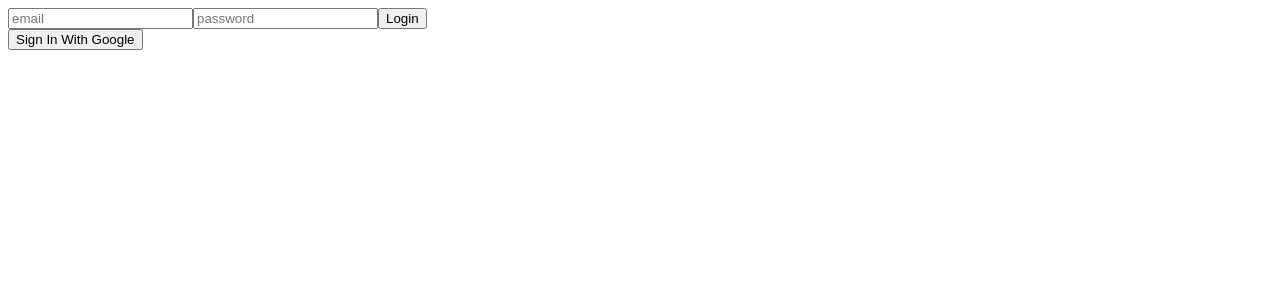
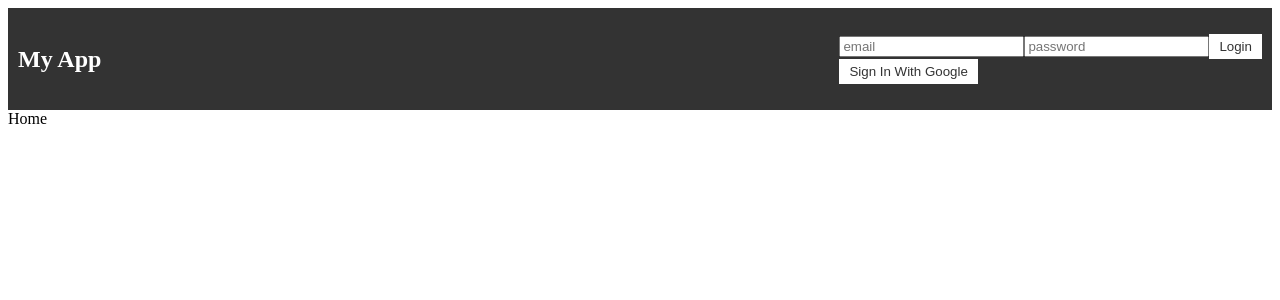
Before and after one commit to timdean27/B-T-Exercise, a React (Create React App) app in the folder bt_exercise/: page / in a window 1280 px wide. Before the commit this address led to /FireBaseLogin. Shown: the top 300 px of the page. Built offline with nearby package versions, Linux system fonts and the light colour scheme.

Commit message:
added Header

```diff
--- a/bt_exercise/src/App.js
+++ b/bt_exercise/src/App.js
@@ -2,15 +2,10 @@ import React, { useContext } from "react";
 import { BrowserRouter, Routes, Route, Navigate } from "react-router-dom";
 import Home from "./Home";
 import FireBaseLogin from "./Authentication/FireBaseLogin";
-import FireBaseCreateUser from "./Authentication/FireBaseCreateUser";
 import { AuthContext } from "./Authentication/Context/AuthContext";
 
 function App() {
   const { currentUser } = useContext(AuthContext);
-
-  const RequireAuth = ({ children }) => {
-    return currentUser ? children : <Navigate to="/FireBaseLogin" />;
-  };
 
   return (
     <BrowserRouter>
@@ -19,7 +14,7 @@ function App() {
         <Route path="/FireBaseLogin" element={<FireBaseLogin currentUser={currentUser} />} />
 
         {/* Default route with nested route */}
-        <Route path="/" element={<RequireAuth><Home currentUser={currentUser} /></RequireAuth>} />
+        <Route path="/" element={<Home currentUser={currentUser} />} />
       </Routes>
     </BrowserRouter>
   );
--- /dev/null
+++ b/bt_exercise/src/Components/Header.js
@@ -0,0 +1,21 @@
+import React from 'react';
+import FireBaseLogin from '../Authentication/FireBaseLogin';
+import '../Styles/Header.css'; // Import the CSS file for styling
+
+const Header = ({ currentUser }) => {
+  return (
+    <header className="header-container">
+      <h1 className="header-title">My App</h1>
+      <nav className="header-nav">
+        <ul>
+          <li>
+            {/* Render the FireBaseLogin component with the currentUser prop */}
+            <FireBaseLogin currentUser={currentUser} />
+          </li>
+        </ul>
+      </nav>
+    </header>
+  );
+};
+
+export default Header;
--- a/bt_exercise/src/Home.js
+++ b/bt_exercise/src/Home.js
@@ -1,17 +1,13 @@
-import React from 'react'
+import React from 'react';
+import Header from './Components/Header';
 
-import FireBaseLogin from './Authentication/FireBaseLogin'
-
-
-
-const Home = ({currentUser}) => {
+const Home = ({ currentUser }) => {
   return (
     <div>
+      <Header currentUser={currentUser} />
+      Home
+    </div>
+  );
+};
 
-      <FireBaseLogin currentUser={currentUser}/>
-        Home
-      </div>
-  )
-}
-
-export default Home
+export default Home;
--- /dev/null
+++ b/bt_exercise/src/Styles/Header.css
@@ -0,0 +1,32 @@
+/* Header.css */
+
+.header-container {
+    background-color: #333;
+    color: #fff;
+    padding: 10px;
+    display: flex;
+    align-items: center;
+  }
+
+  .header-title {
+    flex: 1;
+    font-size: 24px;
+  }
+
+  .header-nav ul {
+    list-style: none;
+    display: flex;
+    gap: 10px;
+  }
+
+  .header-nav li {
+    cursor: pointer;
+  }
+
+  .header-nav button {
+    padding: 5px 10px;
+    border: none;
+    background-color: #fff;
+    color: #333;
+    cursor: pointer;
+  }
```
